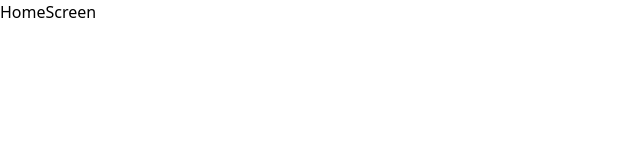
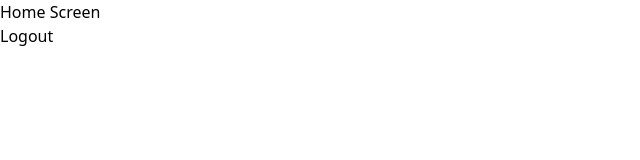
Before and after one commit to itsMohammedNayeem/onusworks-task, a React (Vite) app: page /home in a window 1280 px wide. Shown: the top 160 px of the page, without its empty margins (0-640 px from the left). Built offline with nearby package versions, Linux system fonts and the light colour scheme; sample sign-in values are in the browser's storage.

Commit message:
Add Redux store and Provider to App component

```diff
--- a/src/App.tsx
+++ b/src/App.tsx
@@ -8,6 +8,8 @@ import LoginPage from "./features/auth/LoginPage";
 import HomeScreen from "./features/persons/HomeScreen";
 import ProfileScreen from "./features/persons/ProfileScreen";
 import { FC, ReactElement } from "react";
+import { Provider } from "react-redux";
+import { store } from "./store";
 
 interface ProtectedRouteProps {
   element: ReactElement;
@@ -21,6 +23,7 @@ const ProtectedRoute: FC<ProtectedRouteProps> = ({ element }) => {
 
 const App = () => {
   return (
+    <Provider store={store}>
       <Router>
         <Routes>
           <Route path="/login" element={<LoginPage />} />
@@ -35,6 +38,7 @@ const App = () => {
           <Route path="/" element={<Navigate replace to="/login" />} />
         </Routes>
       </Router>
+    </Provider>
   );
 };
 
--- a/src/features/persons/HomeScreen.tsx
+++ b/src/features/persons/HomeScreen.tsx
@@ -1,7 +1,24 @@
-import React from "react";
+import { useNavigate } from "react-router-dom";
 
 const HomeScreen = () => {
-  return <div>HomeScreen</div>;
+  const navigate = useNavigate();
+
+  const handleLogout = () => {
+    // Clear the loggedIn flag from localStorage
+    localStorage.removeItem("loggedIn");
+
+    // Redirect the user to the login page
+    navigate("/login");
+  };
+
+  return (
+    <div>
+      <h1>Home Screen</h1>
+      {/* Other content of your HomeScreen */}
+
+      <button onClick={handleLogout}>Logout</button>
+    </div>
+  );
 };
 
 export default HomeScreen;
--- a/src/store.ts
+++ b/src/store.ts
@@ -0,0 +1,11 @@
+import { configureStore } from "@reduxjs/toolkit";
+import personsReducer from "./features/persons/PersonsSlice";
+
+export const store = configureStore({
+  reducer: {
+    persons: personsReducer,
+  },
+});
+
+export type RootState = ReturnType<typeof store.getState>;
+export type AppDispatch = typeof store.dispatch;
```
Also changed, not shown: src/features/AppRoutes.tsx (deleted, +0 -11 lines), src/features/auth/LogoutButton.tsx (deleted). Lines whose indentation alone changed are shown as unchanged.
